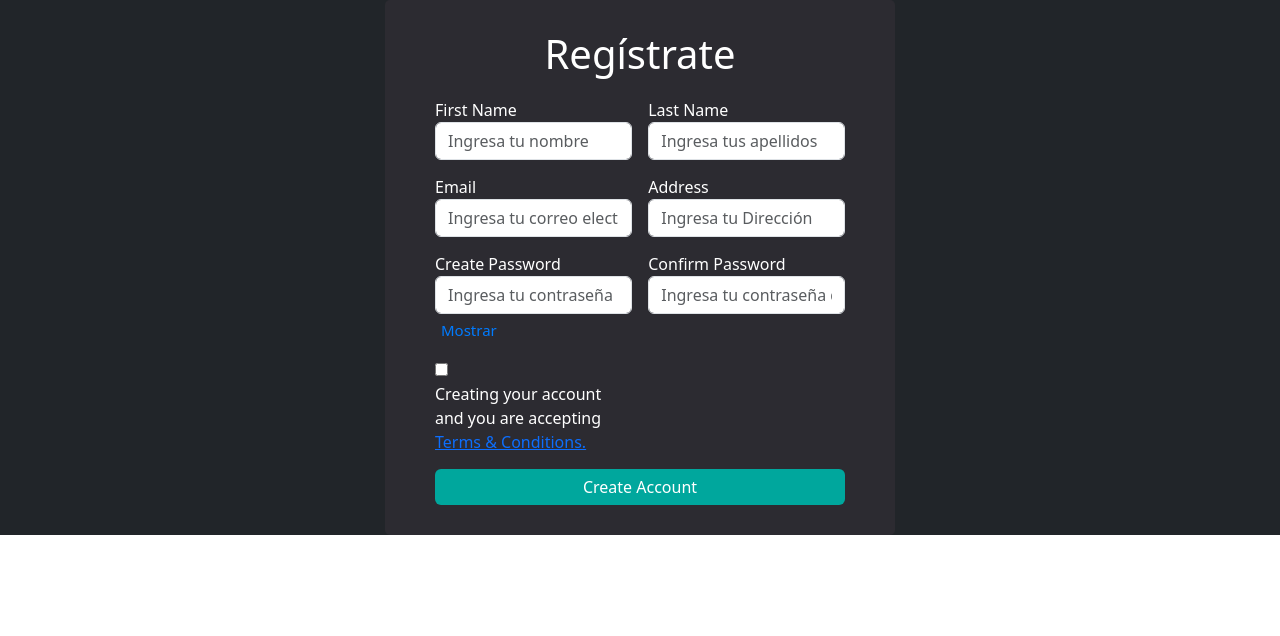
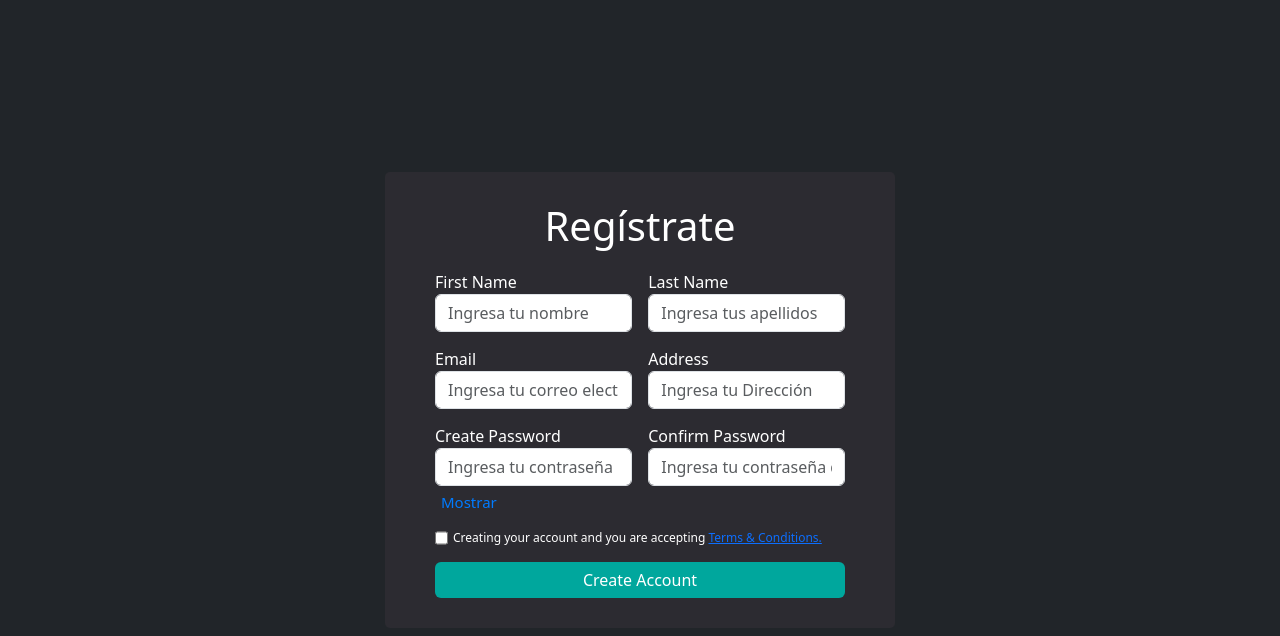
Before and after one commit to No-Country-simulation/c20-17-m-node-react, a React (Vite) app in the folder web/: page /register in a window 1280 px wide. Shown: the top 636 px of the page. Built offline with nearby package versions, Linux system fonts and the light colour scheme.

Commit message:
[UPDATE] Modificamos tamaños en Register

```diff
--- a/web/src/dashboard/Register.tsx
+++ b/web/src/dashboard/Register.tsx
@@ -11,28 +11,48 @@ function Register() {
   };
 
   return (
-    <div className="container-fluid h-100 p-0 d-flex flex-column align-items-center justify-content-center text-bg-dark">
+    <div className="containerRegister">
       <div className="register-card">
         <h1 className="register-title">Regístrate</h1>
         <form className="register-form">
           <div className="form-row">
             <div className="form-group col-md-6">
               <label htmlFor="name">First Name</label>
-              <input type="text" id="name" className="form-control" placeholder="Ingresa tu nombre" />
+              <input
+                type="text"
+                id="name"
+                className="form-control"
+                placeholder="Ingresa tu nombre"
+              />
             </div>
             <div className="form-group col-md-6">
               <label htmlFor="apellido">Last Name</label>
-              <input type="text" id="apellido" className="form-control" placeholder="Ingresa tus apellidos" />
+              <input
+                type="text"
+                id="apellido"
+                className="form-control"
+                placeholder="Ingresa tus apellidos"
+              />
             </div>
           </div>
           <div className="form-row">
             <div className="form-group col-md-6">
               <label htmlFor="email">Email</label>
-              <input type="email" id="email" className="form-control" placeholder="Ingresa tu correo electrónico" />
+              <input
+                type="email"
+                id="email"
+                className="form-control"
+                placeholder="Ingresa tu correo electrónico"
+              />
             </div>
             <div className="form-group col-md-6">
               <label htmlFor="address">Address</label>
-              <input type="text" id="address" className="form-control" placeholder="Ingresa tu Dirección" />
+              <input
+                type="text"
+                id="address"
+                className="form-control"
+                placeholder="Ingresa tu Dirección"
+              />
             </div>
           </div>
           <div className="form-row">
@@ -62,13 +82,19 @@ function Register() {
               />
             </div>
           </div>
-          <div className="form-group">
+          <div className="form-group terms">
             <input type="checkbox" id="terms" />
             <label htmlFor="terms">
-              Creating your account and you are accepting <a href="#">Terms & Conditions.</a>
+              <p>
+                {" "}
+                Creating your account and you are accepting{" "}
+                <a href="#">Terms & Conditions.</a>
+              </p>
             </label>
           </div>
-          <button type="submit" className="btn btn-primary">Create Account</button>
+          <button type="submit" className="btn btn-primary">
+            Create Account
+          </button>
         </form>
       </div>
     </div>
--- a/web/src/dashboard/css/Register.css
+++ b/web/src/dashboard/css/Register.css
@@ -1,3 +1,12 @@
+.containerRegister {
+  background-color: rgb(33, 37, 41);
+  color: #fff;
+  display: flex;
+  justify-content: center;
+  align-items: center;
+  height: 100vh;
+  width: 100vw;
+}
 
 .register-card {
   width: 510px;
@@ -23,6 +32,16 @@
   width: 48%;
 }
 
+.terms {
+  display: flex;
+  gap: 5px;
+}
+
+.terms label p {
+  font-size: 12px;
+  width: max-content;
+}
+
 .btn-toggle-password {
   margin-top: 4px;
   font-size: 15px;
```
Lines whose indentation alone changed are shown as unchanged.
